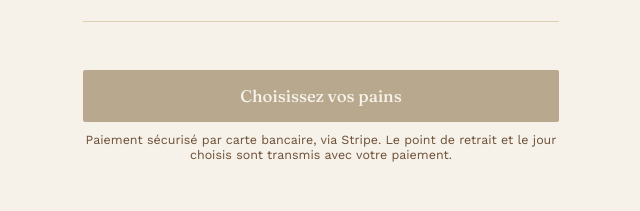
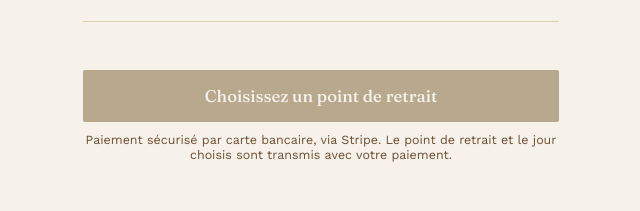
Before and after one commit to fshcook-dotcom/pain-leve-commande, a website: page index.html in a window 1280 px wide. Shown: the part 429-640 px from the top of the page, 319-959 px from the left. Drawn offline with nearby package versions, Linux system fonts and the light colour scheme.

Commit message:
Add files via upload

```diff
--- a/index.html
+++ b/index.html
@@ -305,7 +305,7 @@
 
   <div class="recap" id="recap" style="display:none;"></div>
 
-  <button class="cta" id="cta" disabled>Choisissez vos pains</button>
+  <button class="cta" id="cta" disabled>Choisissez un point de retrait</button>
   <p class="cta-error" id="cta-error"></p>
   <p class="cta-note">Paiement sécurisé par carte bancaire, via Stripe. Le point de retrait et le jour choisis sont transmis avec votre paiement.</p>
 
@@ -361,6 +361,7 @@
     btn.addEventListener("click", () => selectEpicerie(ep, btn));
     epicerieList.appendChild(btn);
   });
+  updateRecap();
 
   function selectEpicerie(ep, btn){
     selectedEpicerie = ep;
```
